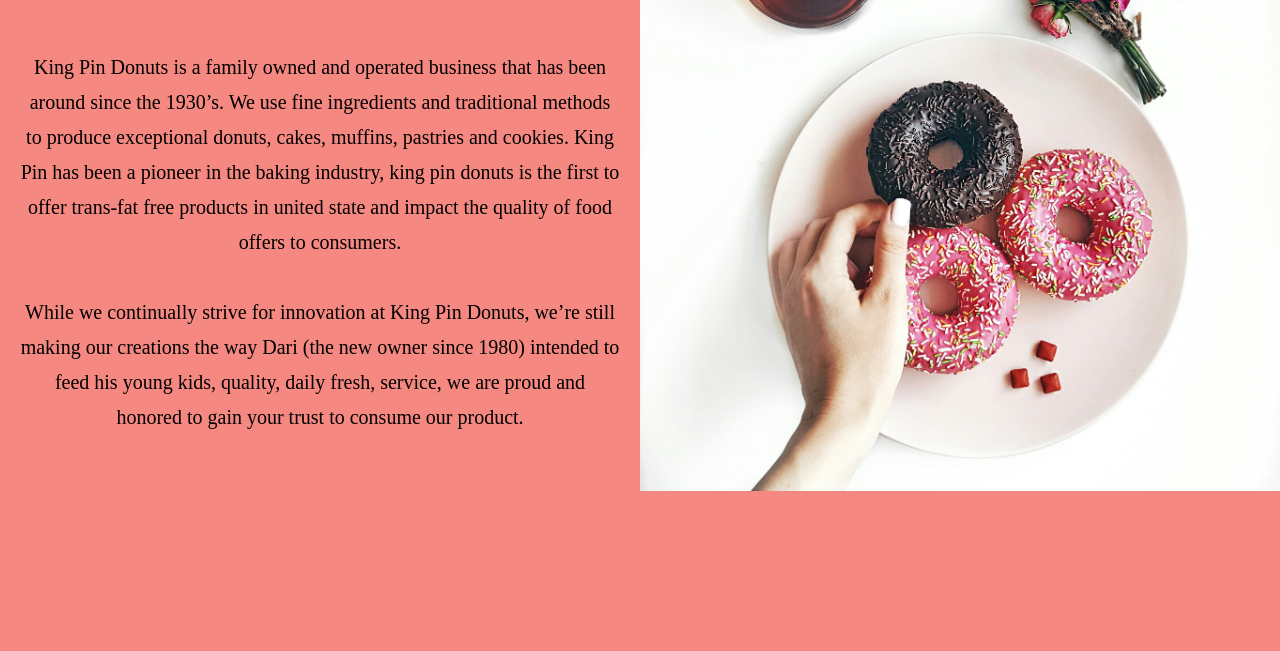
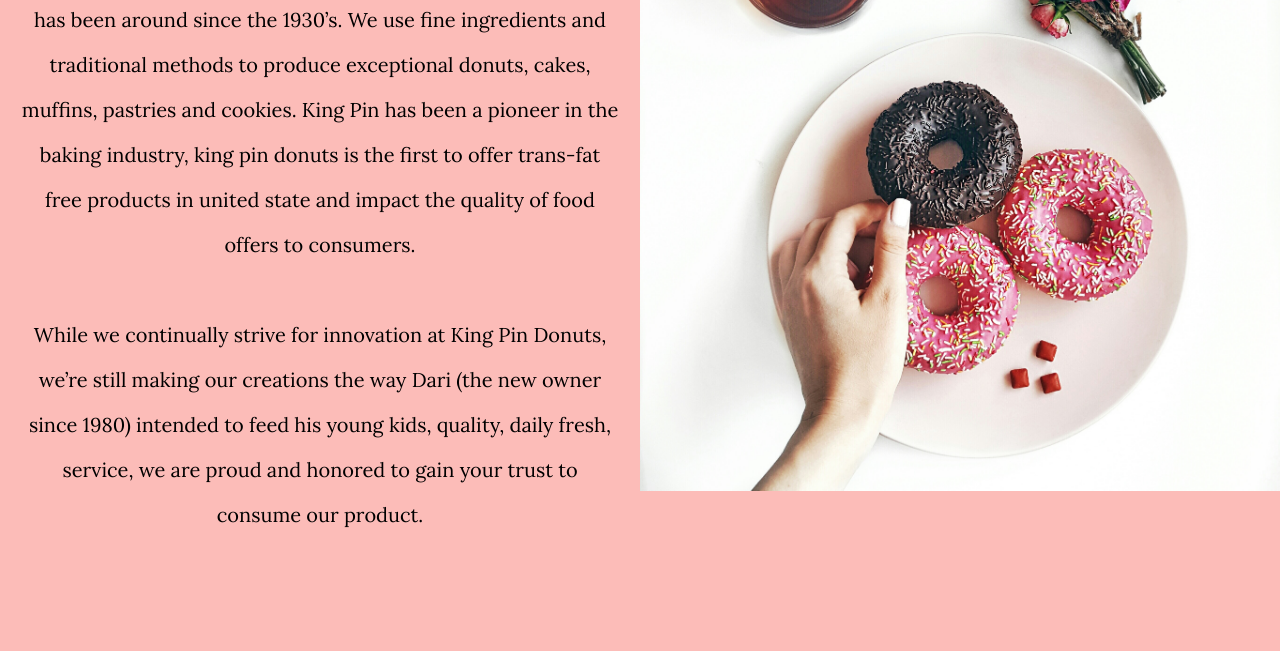
Before and after one commit to 0xSTF/web-redesign-KingPin-Donut, a plain HTML site: page about.html in a window 1280 px wide. Shown: the part 213-864 px from the top of the page. Drawn offline with Linux system fonts and the light colour scheme.

Commit message:
fixed background color and fonts on about and contact pages

```diff
--- a/about.html
+++ b/about.html
@@ -3,6 +3,9 @@
   <head>
     <title>About us</title>
     <link rel="stylesheet" type="text/css" href="assets/styles/about&contact.css" />
+    <link href="https://fonts.googleapis.com/css?family=Lora&display=swap" rel="stylesheet">
+    <link href="https://fonts.googleapis.com/css?family=Satisfy&display=swap" rel="stylesheet">
+    <link href="https://fonts.googleapis.com/css?family=Ubuntu+Mono&display=swap" rel="stylesheet">
   </head>
   <body>
     <div class="content-container">
--- a/assets/styles/about&contact.css
+++ b/assets/styles/about&contact.css
@@ -3,7 +3,7 @@
   padding: 0;
   width:100vw;
   height:100vh;
-  background-color:#F58881;
+  background-color:#FCBCB8;
 }
 
 .content-container{
@@ -78,13 +78,15 @@
 }
 
 .story-title{
+  font-family: 'Lora', serif;
   font-size: 45px;
 }
 
 .story-content{
+  font-family: 'Lora', serif;
   font-size: 20px;
   text-align: center;
-  line-height: 35px;
+  line-height: 45px;
 }
 
 /* .donut-image {
@@ -148,6 +150,8 @@
 }
 
 .tagline{
+  font-family: 'Lora', serif;
+  font-weight: bold;
   font-size: 200%;
   width: 60%;
 }
@@ -172,10 +176,6 @@
   /* transform: translateX(-50%); */
 }
 
-/* .location img{
-  width: 20%;
-  height: 20%;
-} */
 
 .location{
   display:flex;
```
Also changed, not shown: contact.html (+1 -0 lines).
